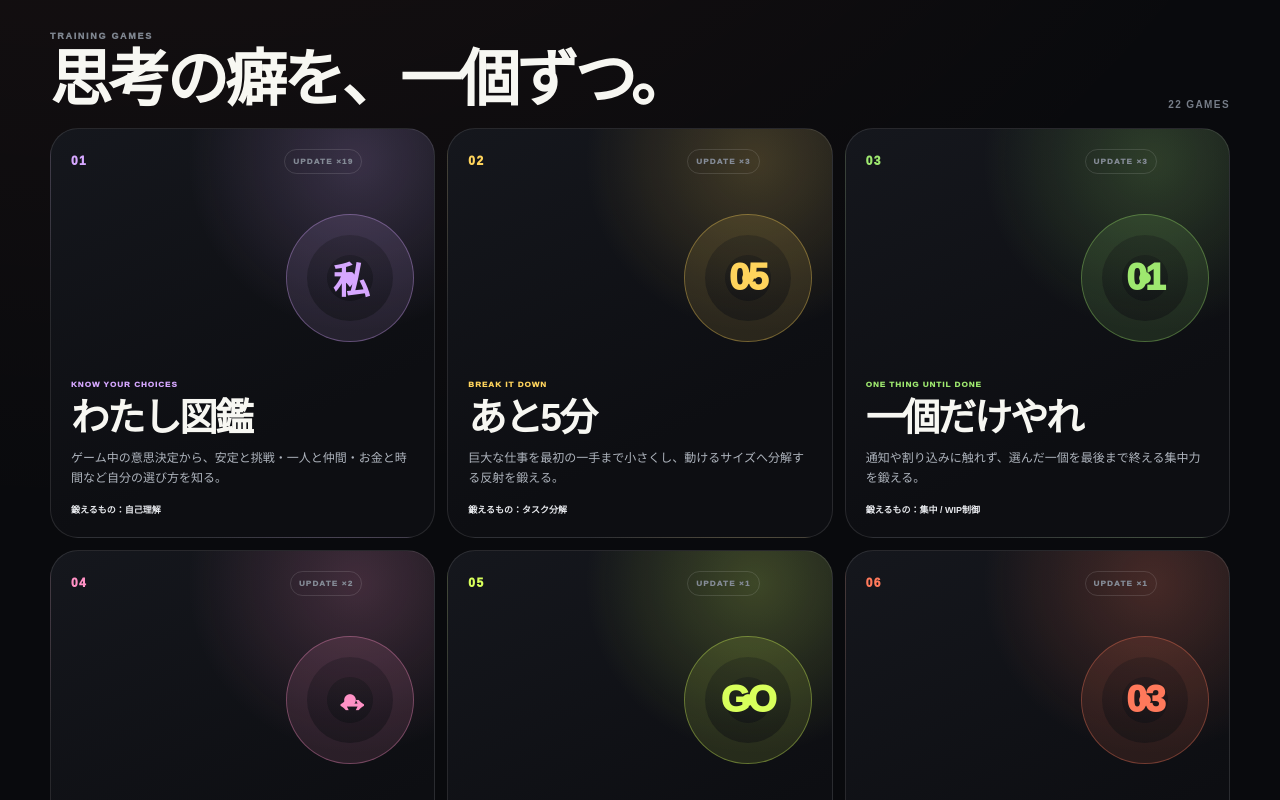
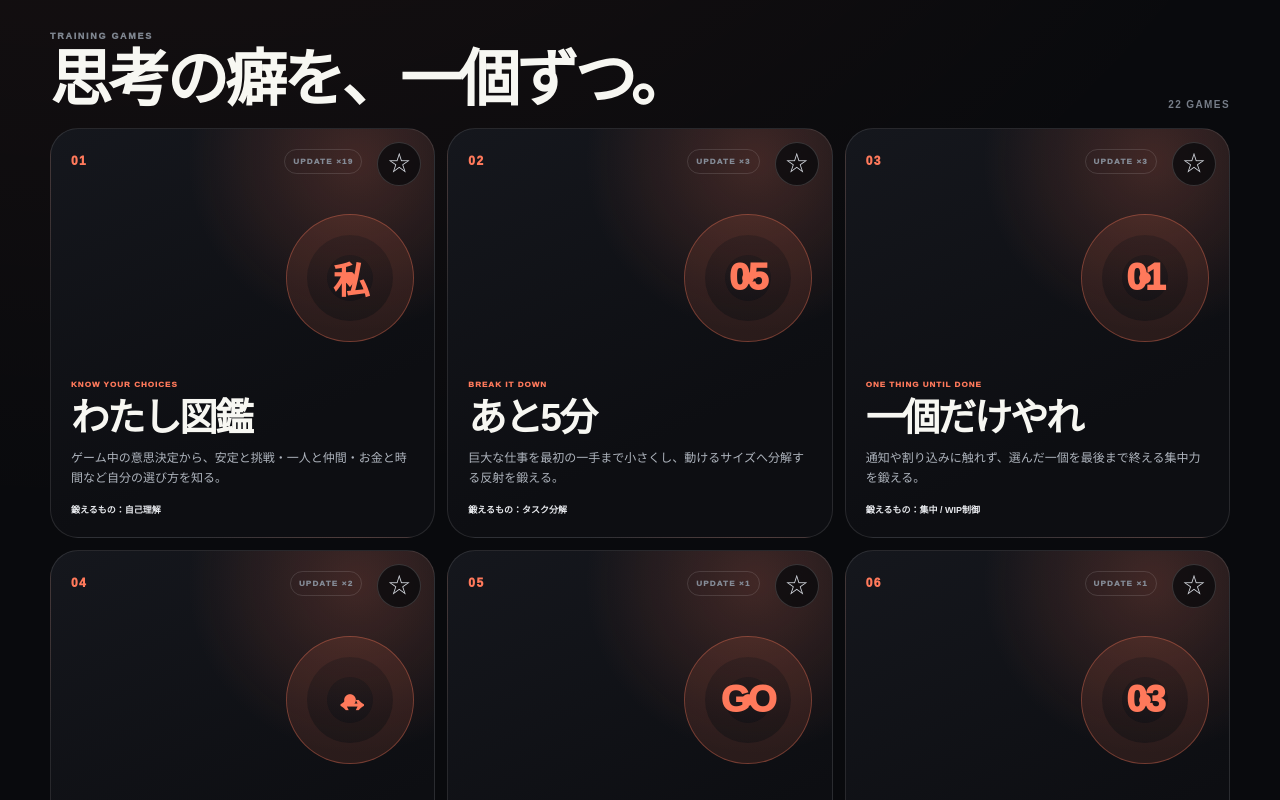
Before and after one commit to hrt14/hitobito-tools, a Next.js app: page /levelup in a window 1280 px wide. Shown: the part 860-1660 px from the top of the page. Built offline with nearby package versions, Linux system fonts and the light colour scheme; no server answers.

Commit message:
Add favorites to LEVEL UP home

```diff
--- a/app/levelup/page.tsx
+++ b/app/levelup/page.tsx
@@ -1,5 +1,5 @@
 import type { Metadata } from "next";
-import type { CSSProperties } from "react";
+import LevelUpCatalogGrid from "./LevelUpCatalogGrid";
 import styles from "./levelup.module.css";
 
 export const metadata: Metadata = {
@@ -363,38 +363,7 @@ export default function LevelUpHome() {
           <span>{sortedGames.length} GAMES</span>
         </div>
 
-        <div className={styles.grid}>
-          {sortedGames.map((game, index) => {
-            const cardStyle = {
-              "--accent": game.accent,
-              "--accent-soft": game.accentSoft,
-            } as CSSProperties;
-
-            return (
-              <a
-                className={styles.card}
-                href={game.href}
-                id={game.id}
-                key={game.id}
-                style={cardStyle}
-              >
-                <div className={styles.cardTop}>
-                  <span className={styles.number}>{String(index + 1).padStart(2, "0")}</span>
-                  <span className={styles.status}>UPDATE ×{updateCounts[game.id] ?? 1}</span>
-                </div>
-                <div className={styles.symbol} aria-hidden="true">
-                  {game.icon}
-                </div>
-                <div className={styles.cardCopy}>
-                  <p className={styles.kicker}>{game.kicker}</p>
-                  <h3>{game.title}</h3>
-                  <p>{game.description}</p>
-                  <span className={styles.skill}>鍛えるもの：{game.skill}</span>
-                </div>
-              </a>
-            );
-          })}
-        </div>
+        <LevelUpCatalogGrid games={sortedGames} updateCounts={updateCounts} />
       </section>
 
       <section className={styles.transfer}>
```
